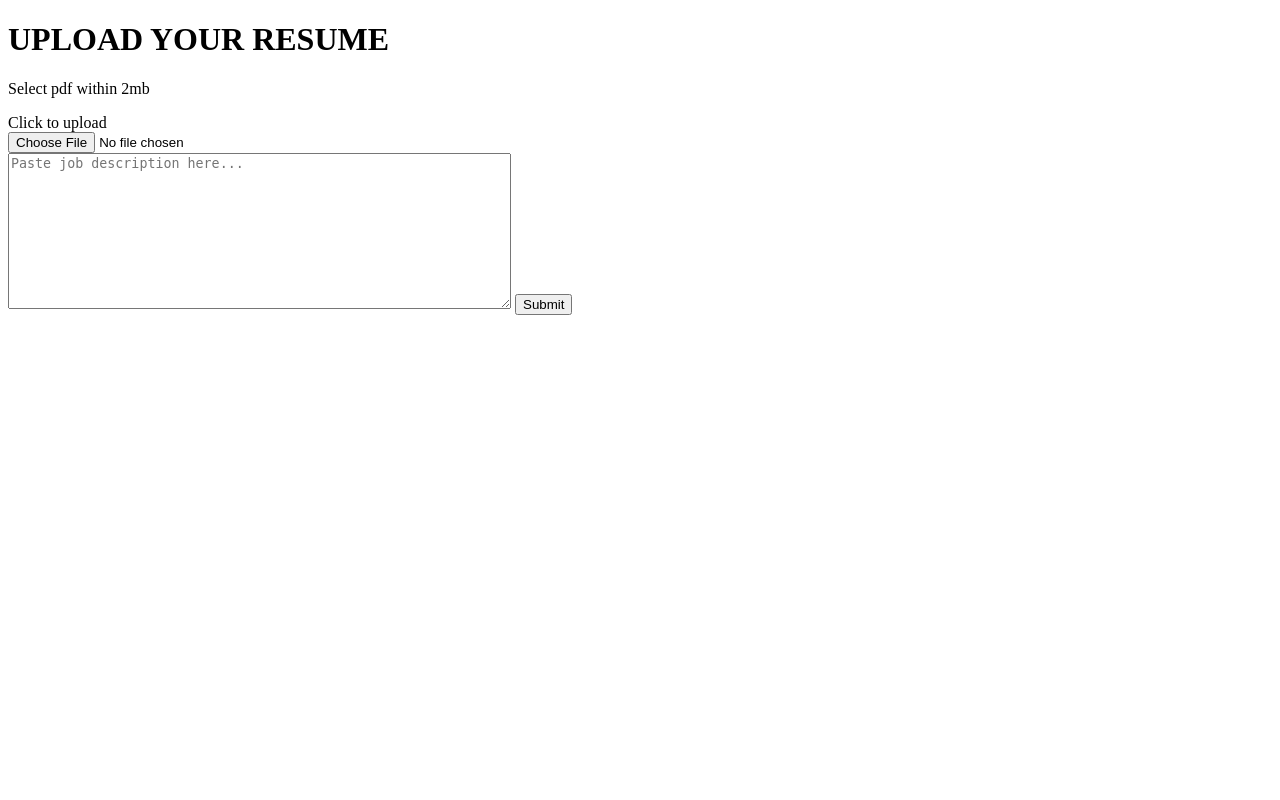
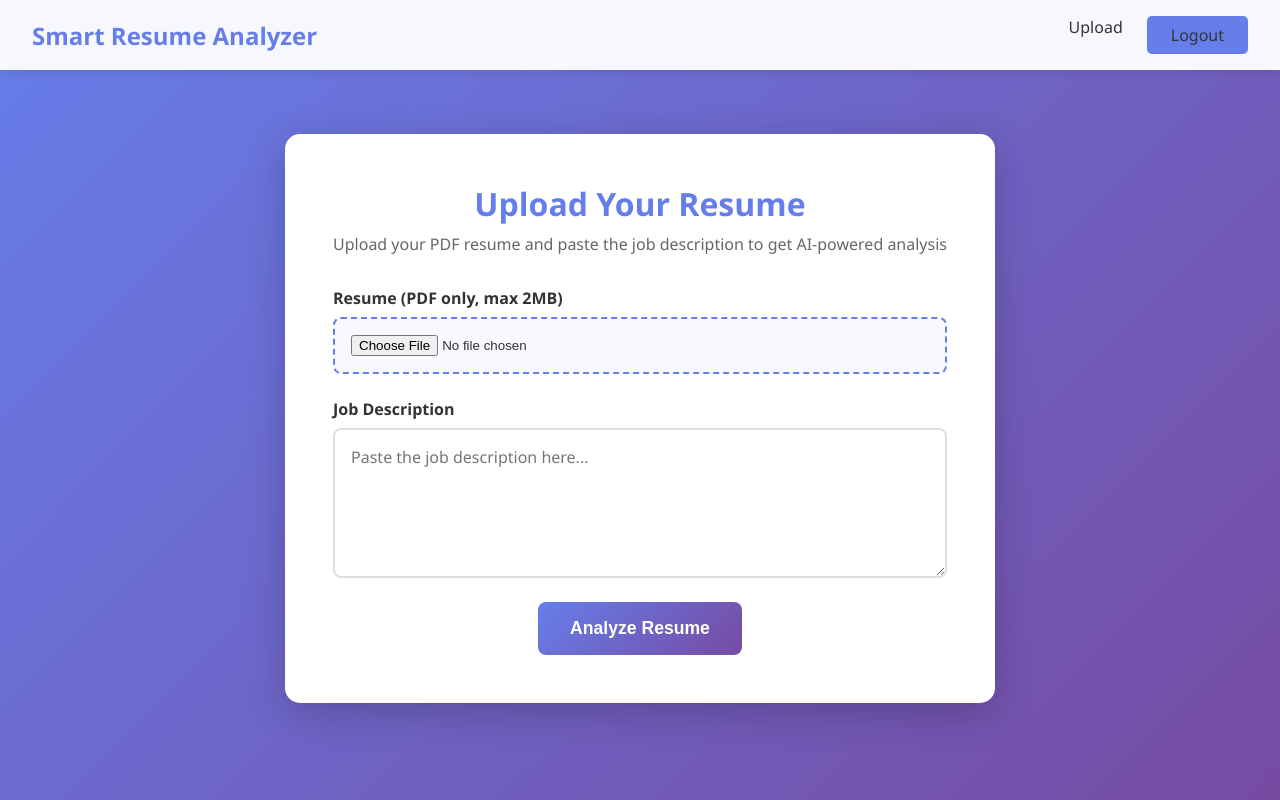
Before and after one commit to Eswar-004/smart-resume-analyzer, a Flask app: page /upload in a window 1280 px wide. Run offline with Flask 3, Linux system fonts and the light colour scheme; the visitor is signed in with stand-in values (Sample User, id 1).

Commit message:
updated files

```diff
--- /dev/null
+++ b/static/style.css
@@ -0,0 +1,419 @@
+/* Reset and Base Styles */
+* {
+    margin: 0;
+    padding: 0;
+    box-sizing: border-box;
+}
+
+body {
+    font-family: 'Segoe UI', Tahoma, Geneva, Verdana, sans-serif;
+    background: linear-gradient(135deg, #667eea 0%, #764ba2 100%);
+    min-height: 100vh;
+    display: flex;
+    flex-direction: column;
+    color: #333;
+}
+
+/* Navigation */
+.navbar {
+    background: rgba(255, 255, 255, 0.95);
+    padding: 1rem 2rem;
+    box-shadow: 0 2px 10px rgba(0, 0, 0, 0.1);
+    display: flex;
+    justify-content: space-between;
+    align-items: center;
+}
+
+.navbar .logo {
+    font-size: 1.5rem;
+    font-weight: bold;
+    color: #667eea;
+}
+
+.navbar .nav-links {
+    display: flex;
+    gap: 1.5rem;
+}
+
+.navbar .nav-links a {
+    text-decoration: none;
+    color: #333;
+    font-weight: 500;
+    transition: color 0.3s;
+}
+
+.navbar .nav-links a:hover {
+    color: #667eea;
+}
+
+.navbar .logout-btn {
+    background: #667eea;
+    color: white;
+    padding: 0.5rem 1.5rem;
+    border-radius: 5px;
+    text-decoration: none;
+    transition: background 0.3s;
+}
+
+.navbar .logout-btn:hover {
+    background: #5568d3;
+}
+
+/* Container */
+.container {
+    max-width: 1200px;
+    margin: 0 auto;
+    padding: 2rem;
+    flex: 1;
+}
+
+/* Auth Pages (Login/Register) */
+.auth-container {
+    max-width: 450px;
+    margin: 4rem auto;
+    background: white;
+    padding: 2.5rem;
+    border-radius: 15px;
+    box-shadow: 0 10px 40px rgba(0, 0, 0, 0.2);
+}
+
+.auth-container h1 {
+    text-align: center;
+    color: #667eea;
+    margin-bottom: 0.5rem;
+}
+
+.auth-container .subtitle {
+    text-align: center;
+    color: #666;
+    margin-bottom: 2rem;
+    font-size: 0.9rem;
+}
+
+.auth-container form {
+    display: flex;
+    flex-direction: column;
+    gap: 1.2rem;
+}
+
+.auth-container .form-group {
+    display: flex;
+    flex-direction: column;
+    gap: 0.5rem;
+}
+
+.auth-container label {
+    font-weight: 600;
+    color: #333;
+    font-size: 0.9rem;
+}
+
+.auth-container input {
+    padding: 0.8rem 1rem;
+    border: 2px solid #e0e0e0;
+    border-radius: 8px;
+    font-size: 1rem;
+    transition: border-color 0.3s;
+}
+
+.auth-container input:focus {
+    outline: none;
+    border-color: #667eea;
+}
+
+.auth-container button {
+    background: linear-gradient(135deg, #667eea 0%, #764ba2 100%);
+    color: white;
+    padding: 1rem;
+    border: none;
+    border-radius: 8px;
+    font-size: 1rem;
+    font-weight: 600;
+    cursor: pointer;
+    transition: transform 0.2s, box-shadow 0.2s;
+}
+
+.auth-container button:hover {
+    transform: translateY(-2px);
+    box-shadow: 0 5px 15px rgba(102, 126, 234, 0.4);
+}
+
+.auth-container .error {
+    background: #fee;
+    color: #c33;
+    padding: 0.8rem;
+    border-radius: 8px;
+    text-align: center;
+    margin-bottom: 1rem;
+}
+
+.auth-container .switch-page {
+    text-align: center;
+    margin-top: 1.5rem;
+    color: #666;
+}
+
+.auth-container .switch-page a {
+    color: #667eea;
+    text-decoration: none;
+    font-weight: 600;
+}
+
+/* Upload Page */
+.upload-container {
+    max-width: 800px;
+    margin: 2rem auto;
+    background: white;
+    padding: 3rem;
+    border-radius: 15px;
+    box-shadow: 0 10px 40px rgba(0, 0, 0, 0.2);
+}
+
+.upload-container h1 {
+    text-align: center;
+    color: #667eea;
+    margin-bottom: 0.5rem;
+}
+
+.upload-container .subtitle {
+    text-align: center;
+    color: #666;
+    margin-bottom: 2rem;
+}
+
+.upload-container form {
+    display: flex;
+    flex-direction: column;
+    gap: 1.5rem;
+}
+
+.upload-container .form-group {
+    display: flex;
+    flex-direction: column;
+    gap: 0.5rem;
+}
+
+.upload-container label {
+    font-weight: 600;
+    color: #333;
+}
+
+.upload-container input[type="file"] {
+    padding: 1rem;
+    border: 2px dashed #667eea;
+    border-radius: 8px;
+    background: #f8f9ff;
+    cursor: pointer;
+}
+
+.upload-container textarea {
+    padding: 1rem;
+    border: 2px solid #e0e0e0;
+    border-radius: 8px;
+    font-size: 1rem;
+    font-family: inherit;
+    resize: vertical;
+    min-height: 150px;
+}
+
+.upload-container textarea:focus {
+    outline: none;
+    border-color: #667eea;
+}
+
+.upload-container button {
+    background: linear-gradient(135deg, #667eea 0%, #764ba2 100%);
+    color: white;
+    padding: 1rem 2rem;
+    border: none;
+    border-radius: 8px;
+    font-size: 1.1rem;
+    font-weight: 600;
+    cursor: pointer;
+    transition: transform 0.2s, box-shadow 0.2s;
+    align-self: center;
+}
+
+.upload-container button:hover {
+    transform: translateY(-2px);
+    box-shadow: 0 5px 15px rgba(102, 126, 234, 0.4);
+}
+
+.upload-container .error {
+    background: #fee;
+    color: #c33;
+    padding: 1rem;
+    border-radius: 8px;
+    text-align: center;
+}
+
+/* Result Page */
+.result-container {
+    max-width: 1000px;
+    margin: 2rem auto;
+    background: white;
+    padding: 3rem;
+    border-radius: 15px;
+    box-shadow: 0 10px 40px rgba(0, 0, 0, 0.2);
+}
+
+.result-container h1 {
+    text-align: center;
+    color: #667eea;
+    margin-bottom: 2rem;
+}
+
+/* Score Display */
+.score-display {
+    text-align: center;
+    margin-bottom: 3rem;
+}
+
+.score-circle {
+    width: 200px;
+    height: 200px;
+    border-radius: 50%;
+    background: linear-gradient(135deg, #667eea 0%, #764ba2 100%);
+    display: flex;
+    align-items: center;
+    justify-content: center;
+    margin: 0 auto 1.5rem;
+    box-shadow: 0 10px 30px rgba(102, 126, 234, 0.4);
+}
+
+.score-circle .score {
+    font-size: 4rem;
+    font-weight: bold;
+    color: white;
+}
+
+.score-circle .label {
+    position: absolute;
+    bottom: 60px;
+    color: white;
+    font-size: 1rem;
+    font-weight: 500;
+}
+
+.score-display .score-text {
+    font-size: 1.5rem;
+    color: #333;
+    font-weight: 600;
+}
+
+/* Result Sections */
+.result-section {
+    margin-bottom: 2rem;
+}
+
+.result-section h2 {
+    color: #667eea;
+    margin-bottom: 1rem;
+    font-size: 1.3rem;
+    display: flex;
+    align-items: center;
+    gap: 0.5rem;
+}
+
+.result-section ul {
+    list-style: none;
+    padding: 0;
+}
+
+.result-section li {
+    padding: 0.8rem 1rem;
+    margin-bottom: 0.5rem;
+    background: #f8f9ff;
+    border-radius: 8px;
+    border-left: 4px solid #667eea;
+    transition: transform 0.2s;
+}
+
+.result-section li:hover {
+    transform: translateX(5px);
+}
+
+/* Strengths specific styling */
+.strengths li {
+    border-left-color: #10b981;
+    background: #f0fdf4;
+}
+
+/* Weaknesses specific styling */
+.weaknesses li {
+    border-left-color: #ef4444;
+    background: #fef2f2;
+}
+
+/* Missing Keywords specific styling */
+.missing-keywords li {
+    border-left-color: #f59e0b;
+    background: #fffbeb;
+}
+
+/* Improvement Plan specific styling */
+.improvement-plan li {
+    border-left-color: #8b5cf6;
+    background: #faf5ff;
+}
+
+/* Action Buttons */
+.action-buttons {
+    display: flex;
+    gap: 1rem;
+    justify-content: center;
+    margin-top: 2rem;
+}
+
+.action-buttons a {
+    padding: 0.8rem 2rem;
+    border-radius: 8px;
+    text-decoration: none;
+    font-weight: 600;
+    transition: transform 0.2s;
+}
+
+.action-buttons .primary {
+    background: linear-gradient(135deg, #667eea 0%, #764ba2 100%);
+    color: white;
+}
+
+.action-buttons .secondary {
+    background: #e0e0e0;
+    color: #333;
+}
+
+.action-buttons a:hover {
+    transform: translateY(-2px);
+}
+
+/* Responsive Design */
+@media (max-width: 768px) {
+    .container {
+        padding: 1rem;
+    }
+
+    .auth-container,
+    .upload-container,
+    .result-container {
+        padding: 1.5rem;
+        margin: 1rem auto;
+    }
+
+    .navbar {
+        padding: 1rem;
+    }
+
+    .navbar .nav-links {
+        gap: 1rem;
+    }
+
+    .score-circle {
+        width: 150px;
+        height: 150px;
+    }
+
+    .score-circle .score {
+        font-size: 3rem;
+    }
+}
--- a/templates/upload.html
+++ b/templates/upload.html
@@ -1,16 +1,36 @@
 <!DOCTYPE html>
 <html>
     <head>
-        <title>Upload page</title>
+        <title>Upload Resume - Smart Resume Analyzer</title>
+        <link rel="stylesheet" href="/static/style.css">
     </head>
     <body>
-        <h1>UPLOAD YOUR RESUME</h1>
-        <p>Select pdf within 2mb</p>
-        <form action="/upload" method='POST' enctype="multipart/form-data">
-            <LABEL>Click to upload</LABEL><br>
-            <input type="file" name="resume"><br>
-            <textarea name="job_description" rows="10" cols="60" placeholder="Paste job description here..." required></textarea>
-            <button type="submit">Submit</button>
-        </form>
+        <nav class="navbar">
+            <div class="logo">Smart Resume Analyzer</div>
+            <div class="nav-links">
+                <a href="/upload">Upload</a>
+                <a href="/logout" class="logout-btn">Logout</a>
+            </div>
+        </nav>
+        <div class="container">
+            <div class="upload-container">
+                <h1>Upload Your Resume</h1>
+                <p class="subtitle">Upload your PDF resume and paste the job description to get AI-powered analysis</p>
+                {% if error %}
+                <div class="error">{{ error }}</div>
+                {% endif %}
+                <form action="/upload" method='POST' enctype="multipart/form-data">
+                    <div class="form-group">
+                        <label for="resume">Resume (PDF only, max 2MB)</label>
+                        <input type="file" id="resume" name="resume" accept=".pdf" required>
+                    </div>
+                    <div class="form-group">
+                        <label for="job_description">Job Description</label>
+                        <textarea id="job_description" name="job_description" placeholder="Paste the job description here..." required></textarea>
+                    </div>
+                    <button type="submit">Analyze Resume</button>
+                </form>
+            </div>
+        </div>
     </body>
 </html>
```
Also changed, not shown: ai_api.py (+6 -1 lines), templates/login.html (+28 -9 lines), templates/register.html (+29 -11 lines), templates/result.html (+35 -6 lines), 1 other file.
